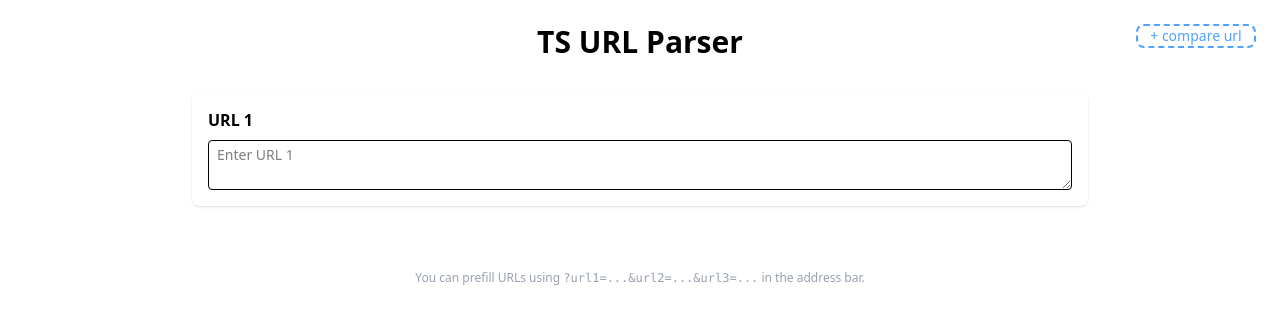
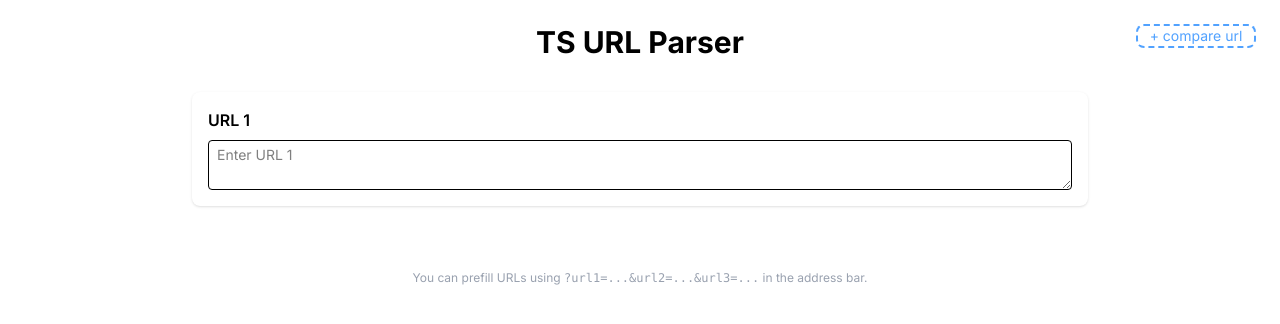
Before and after one commit to sue-ty-su-appier/url-parser, a React (Vite) app: page / in a window 1280 px wide. Shown: the top 324 px of the page. Built offline with nearby package versions, Linux system fonts and the light colour scheme.

Commit message:
feat: font inter

```diff
--- a/src/App.tsx
+++ b/src/App.tsx
@@ -153,7 +153,7 @@
   };
 
   return (
-    <div className="min-h-screen flex flex-col items-center p-4 font-sans">
+    <div className="min-h-screen flex flex-col items-center p-4 font-inter">
       {urls.length < 3 && (
         <button
           className="absolute right-6 top-6 flex items-center justify-center border-2 border-dashed border-blue-400 rounded-lg text-blue-400 hover:bg-blue-50 transition  min-w-[120px] max-w-xs flex-1 cursor-pointer self-end"
--- a/src/index.css
+++ b/src/index.css
@@ -1,5 +1,10 @@
+@import url("https://fonts.googleapis.com/css2?family=Inter:ital,opsz,wght@0,14..32,100..900;1,14..32,100..900&display=swap");
 @import "tailwindcss";
 
 @tailwind base;
 @tailwind components;
 @tailwind utilities;
+
+@theme {
+  --font-inter: "Inter", sans-serif;
+}
```
